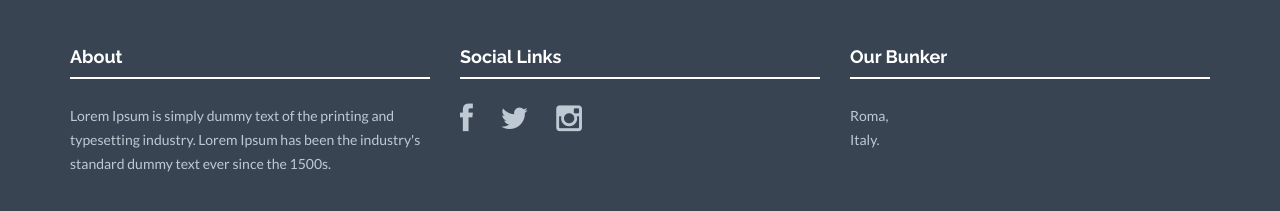
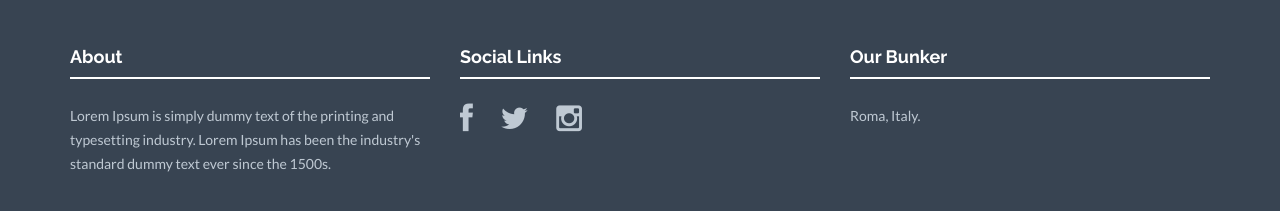
Before and after one commit to LucaMoiana/lucamoiana.github.io, a Jekyll site: the page built from index.html, in a window 1280 px wide and 900 px high, scrolled down 2376 px. Shown: the part 652-863 px from the top of the window. Built offline with Jekyll 4.4.1, drawn with Linux system fonts in a browser that asks for light colours; nearby versions of some CDN libraries.

Commit message:
indirizzo

```diff
--- a/_config.yml
+++ b/_config.yml
@@ -35,8 +35,7 @@ social:
 # Postal address (add as many lines as necessary). Shown in footer and on Contact page.
 address:
   - lines:
-    - Roma,
-    - Italy.
+    - Roma, Italy.
 email: luca_moiana@hotmail.com
 skype: lucamoiana
 
```
